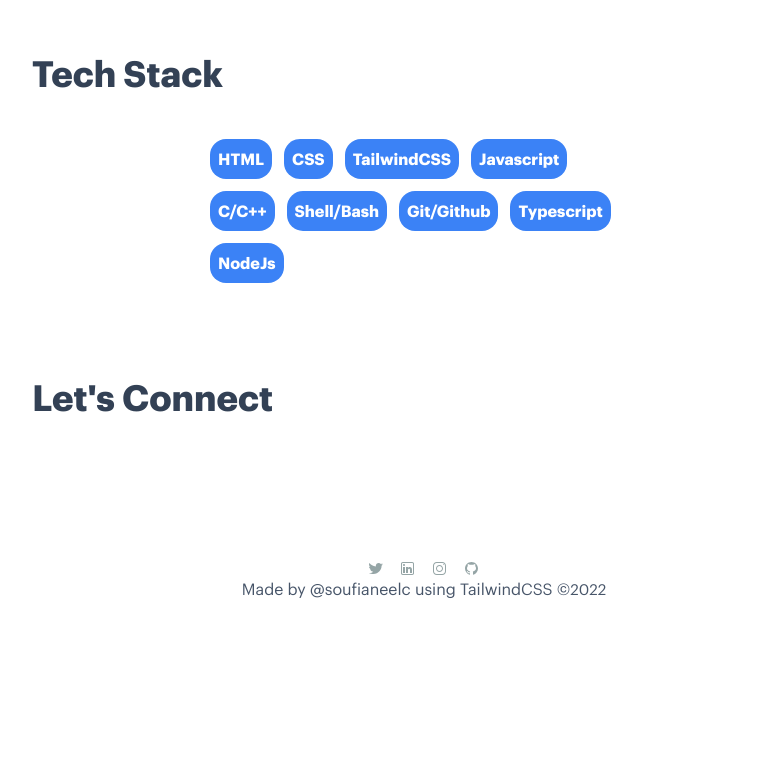
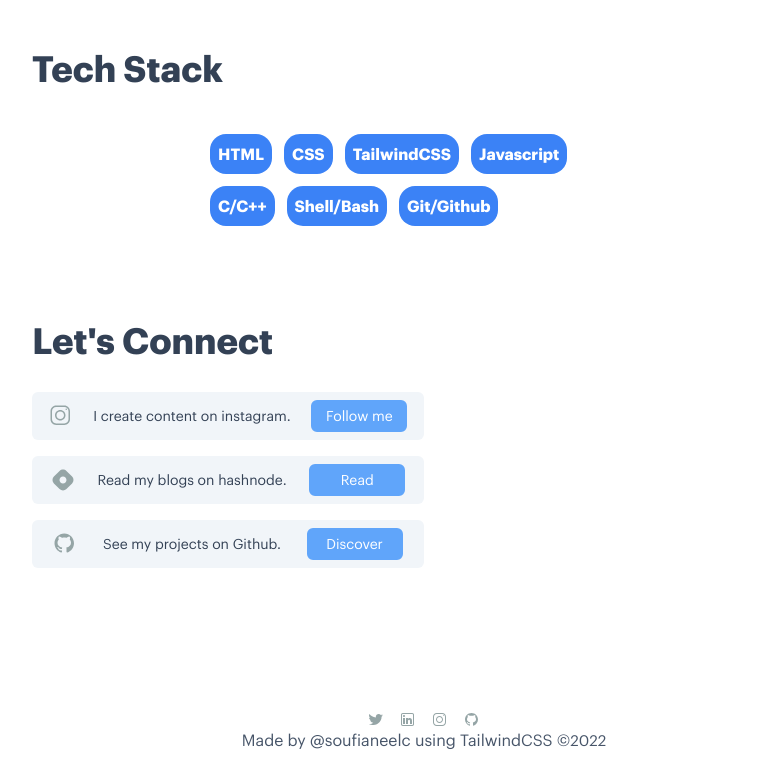
Before and after one commit to Soufianeelc/personal-website-v1, a website: page index.html in a window 1280 px wide. Shown: the part 884-1660 px from the top of the page, without its empty margins (216-991 px from the left). Before the commit the page ends 1509 px from the top, so only its background shows below. Drawn offline with Linux system fonts and the light colour scheme; files whose address does not match are found by name.

Commit message:
let's connect section added

```diff
--- a/index.html
+++ b/index.html
@@ -37,8 +37,8 @@
             </div> -->
 
             <button id="switch-btn"
-        class="flex p-3 w-12 bg-gray-300 font-graphikRegular rounded-md justify-center text-white hover:text-white;">
-            <img src="./img/sunny.png" class="w-[40px]" id="icon" alt="">
+        class="flex p-3 w-12 dark:bg-gray-300 font-graphikRegular rounded-md justify-center text-white hover:text-white;">
+            <img src="./img/half-moon.png" class="w-[40px]" id="icon" alt="">
         </button>
         </div>
     </nav>
@@ -74,7 +74,7 @@
 
     <!-- About Me Section -->
     <section>
-        <div class="container mx-auto bg-blue-400 md:rounded-xl lg:w-1/2 space-y-12 py-4 mt-24 md:px-24 dark:bg-blue-900">
+        <div class="container mx-auto bg-blue-400 lg:w-1/2 space-y-12 py-4 mt-24 md:px-24 dark:bg-blue-900">
             <h1 class="font-graphikBold text-4xl  space-y-6 px-4  text-white dark:text-white"> My story </h1>
 
                 <div class="flex justify-evenly flex-col px-4 space-y-4 md:space-y-0 md:flex-row">
@@ -109,8 +109,6 @@
                     <div class="tech-stack-item"> C/C++ </div>
                     <div class="tech-stack-item"> Shell/Bash </div>
                     <div class="tech-stack-item"> Git/Github </div>
-                    <div class="tech-stack-item"> Typescript </div>
-                    <div class="tech-stack-item"> NodeJs </div>
                 </div>
             </div>
         </div>
@@ -135,6 +133,33 @@
                     </li>
                 </ol>
             </div> -->
+
+            <div class="flex flex-col space-y-4 md:w-1/2">
+                <div class="flex justify-evenly items-center bg-slate-100 rounded-md px-1 py-2 space-x-2">
+                    <img src="./img/icons8-instagram.svg" alt="" class="w-6">
+
+                    <p class="font-graphikRegular text-sm"> I create content on instagram. </p>
+
+                    <button class="item"> Follow me</button>
+                </div>
+
+                <div class="flex justify-evenly items-center bg-slate-100 rounded-md px-1 py-2 space-x-2">
+                    <img src="./img/icons8-hashnode-16.svg" alt="" class="w-6">
+
+                    <p class="item-text"> Read my blogs on hashnode. </p>
+
+                    <button class="item"> Read </button>
+                </div>
+
+                <div class="flex justify-evenly items-center bg-slate-100 rounded-md px-1 py-2 space-x-2">
+                    <img src="./img/icons8-github.svg" alt="" class="w-6">
+
+                    <p class="item-text"> See my projects on Github. </p>
+
+                    <button class="item"> Discover </button>
+                </div>
+
+            </div>
 
 
         </div>
@@ -168,7 +193,7 @@
                 </div>
             </div>
             <p class="text-center"> Made by @soufianeelc using <a class="text-bold"
-                href="http://facebook.com">TailwindCSS </a> &copy;<span id="current-year"></span>
+                href="http://tailwindcss.com" class="underline">TailwindCSS </a> &copy;<span id="current-year"></span>
         </p>
         </div>
 
--- a/input.css
+++ b/input.css
@@ -52,6 +52,9 @@
 .tech-stack-item{
     @apply p-2 mx-1.5 my-1.5 w-fit  font-graphikBold text-white  bg-blue-500 rounded-2xl;
 }
-.link{
-    @apply underline text-blue-500;
+.item{
+    @apply border-2 border-blue-400 bg-blue-400 text-white p-1 text-sm rounded-md font-graphikRegular w-24;
 }
+.item-text{
+    @apply font-graphikRegular text-sm;
+}
--- a/scripts/currentYear.js
+++ b/scripts/currentYear.js
@@ -19,11 +19,11 @@
     if(theme === 'light'){
         html.classList.add('dark')
         theme = 'dark'
-        icon.src = './img/half-moon.png'
+        icon.src = './img/sunny.png'
     }
     else{
         html.classList.remove('dark')
-        icon.src = './img/sunny.png'
+        icon.src = './img/half-moon.png'
         theme = 'light'
 
     }
```
Also changed, not shown: img/icons8-create-48.png (added), img/icons8-hashnode-16.svg (added), styles/style.css.
